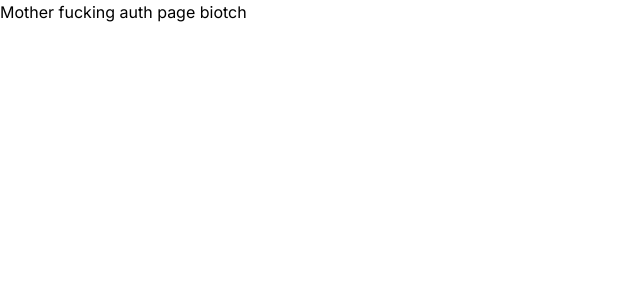
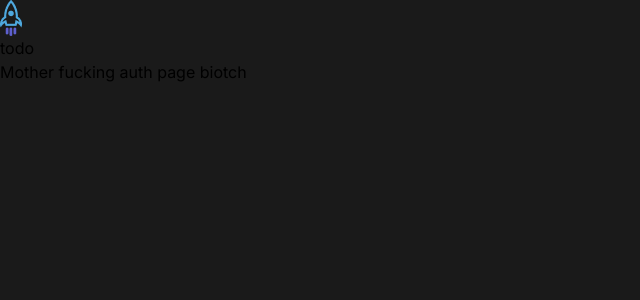
Before and after one commit to Riiduu/todo-app, a React (Vite) app: page /login in a window 1280 px wide. Shown: the top 300 px of the page, without its empty margins (0-640 px from the left). Built offline with nearby package versions, Linux system fonts and the light colour scheme.

Commit message:
created the top bar

```diff
--- a/src/App.tsx
+++ b/src/App.tsx
@@ -3,10 +3,10 @@ import './index.css'
 function App() {
 
   return (
-    <>
-      <a href='./login' className="text-red-400 text-7xl">Your <br/>mother</a>
+    <div className="max-h-screen">
+      <a href='./login' className="text-[var(--purple)] text-7xl">Your <br/>mother</a>
 
-    </>
+    </div>
   )
 }
 
--- /dev/null
+++ b/src/components/TopBanner.tsx
@@ -0,0 +1,14 @@
+import logoImg from '../assets/rocket.png';
+
+const TopBanner = () => {
+    return (
+        <div className="flex justify-center items-center bg-[var(--gray-700)] w-full py-20">
+            <div className="flex justify-center items-center text-5xl">
+                <img src={logoImg} className="my-auto"/>
+                <span className="text-[var(--blue)] ml-2 my-auto">to</span><span className="my-auto text-[var(--purple-dark)]">do</span>
+            </div>
+        </div>
+    )
+}
+
+export default TopBanner
--- a/src/index.css
+++ b/src/index.css
@@ -7,9 +7,12 @@ html {
     font-optical-sizing: auto;
     font-style: normal;
 
+    background: var(--gray-600);
+
+
     --purple: #8284fa;
     --purple-dark: #5e60ce;
-    --blue: #4ra8de;
+    --blue: #4EA8DE;
     --blue-dark: #1e6f9f;
 
     --gray-100: #f2f2f2;
--- a/src/main.tsx
+++ b/src/main.tsx
@@ -6,6 +6,7 @@ import {
     createBrowserRouter,
     RouterProvider,
 } from "react-router-dom";
+import TopBanner from "./components/TopBanner.tsx";
 
 const router = createBrowserRouter([
     {
@@ -20,6 +21,7 @@ const router = createBrowserRouter([
 
 createRoot(document.getElementById('root')!).render(
   <StrictMode>
+      <TopBanner />
       <RouterProvider router={router} />
   </StrictMode>,
 )
```
Also changed, not shown: src/assets/Clipboard.png (added), src/assets/rocket.png (added).
